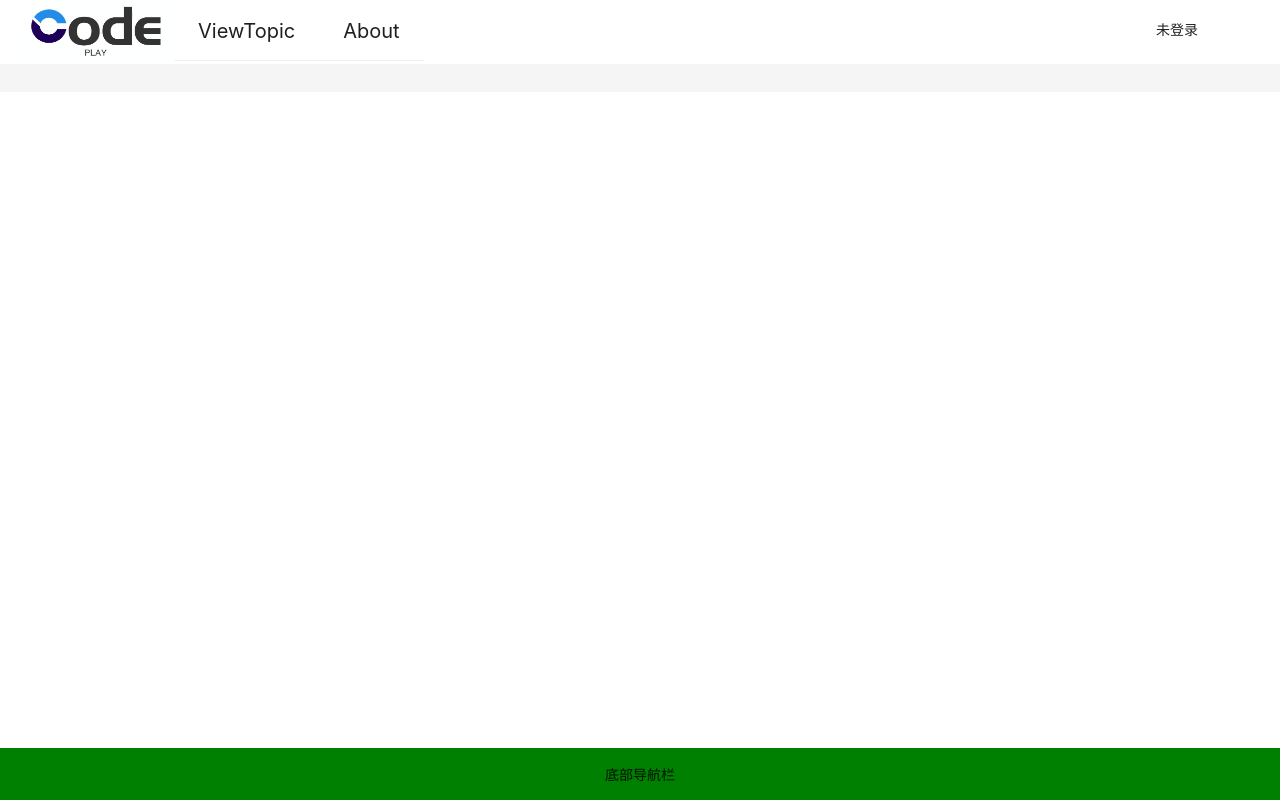
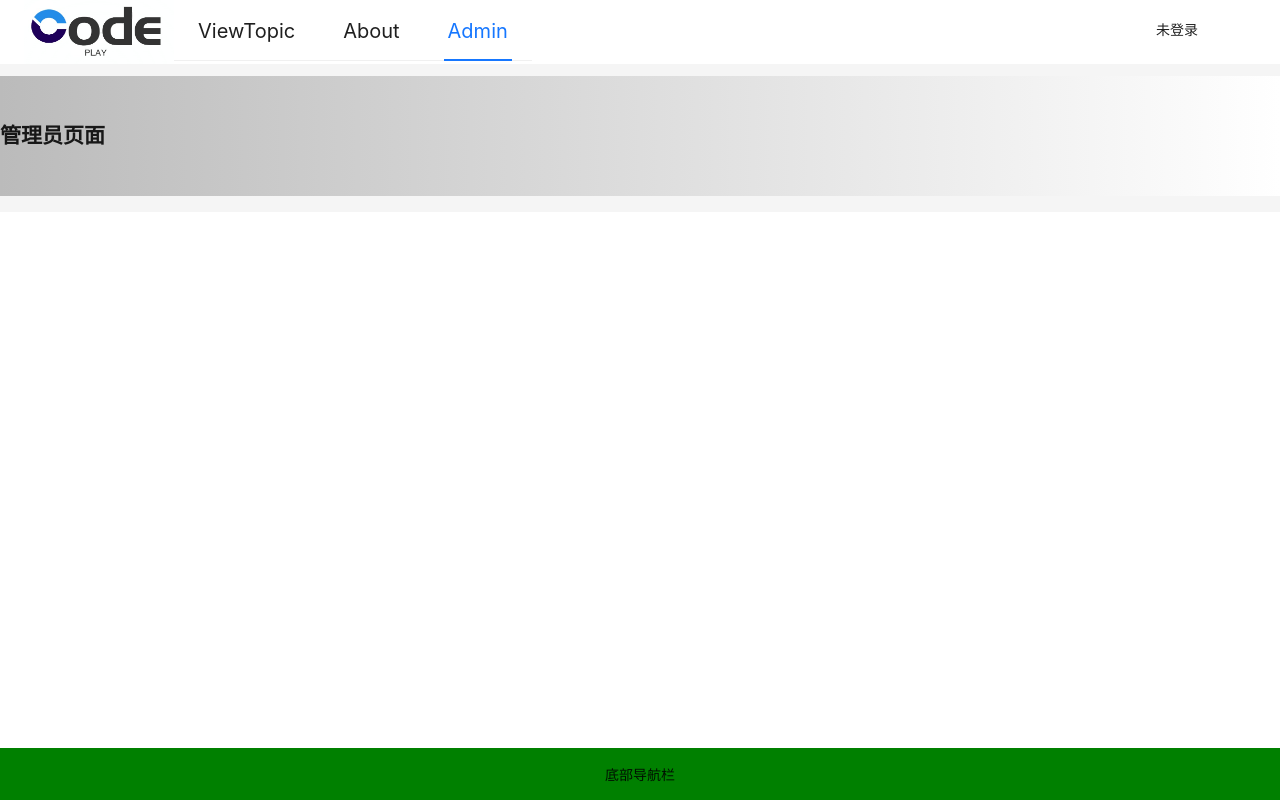
Before and after one commit to wzh-devin/codeplay-frontend, a Vue app: page /admin in a window 1280 px wide. Built offline with nearby package versions, Linux system fonts and the light colour scheme.

Commit message:
feat: 初始化项目模板

```diff
--- a/src/App.vue
+++ b/src/App.vue
@@ -1,5 +1,27 @@
 <script setup lang="ts">
 import BasicLayout from '@/layouts/BasicLayout.vue'
+import { useRoute, useRouter } from 'vue-router'
+import useUserStore from '@/store/user.ts'
+
+// 路由鉴权处理
+const router = useRouter()
+const route = useRoute()
+
+const userStore = useUserStore()
+
+// 路由守卫
+router.beforeEach((to, from, next) => {
+  // 判断登录用户是否有权限
+  if (to.meta?.authorize === 'admin') {
+    if (userStore.loginUser.role !== 'admin') {
+      next({
+        path: '/no-permission'
+      })
+      return
+    }
+  }
+  next()
+})
 </script>
 
 <template>
--- a/src/components/global/GlobalHeader.vue
+++ b/src/components/global/GlobalHeader.vue
@@ -46,7 +46,7 @@ const handleMenuClick = ({ key }: { key: string }) => {
             @click="handleMenuClick"
           >
             <template v-for="route in routes">
-              <a-menu-item v-if="route.name !== 'ROOT'" :key="route.path">
+              <a-menu-item v-if="route.meta?.isShow ?? true" :key="route.path">
                 {{ route.name }}
               </a-menu-item>
             </template>
--- a/src/router/routes.ts
+++ b/src/router/routes.ts
@@ -10,18 +10,44 @@ import type { RouteRecordRaw } from 'vue-router'
 const routes: Array<RouteRecordRaw> = [
   {
     path: '/',
-    name: 'ROOT',
+    name: 'root',
+    meta: {
+      isShow: false
+    },
     redirect: '/view-topic'
   },
   {
+    path: '/no-permission',
+    name: 'authentication',
+    meta: {
+      isShow: false
+    },
+    component: () => import('@/views/authentication/NoPermission.vue')
+  },
+  {
     path: '/view-topic',
+    meta: {
+      isShow: true
+    },
     name: 'ViewTopic',
     component: () => import('@/views/topic/ViewTopic.vue')
   },
   {
     path: '/about',
+    meta: {
+      isShow: true
+    },
     name: 'About',
     component: () => import('@/views/topic/About.vue')
+  },
+  {
+    path: '/admin',
+    name: 'Admin',
+    meta: {
+      isShow: true,
+      authorize: 'admin'
+    },
+    component: () => import('@/views/admin/Admin.vue')
   }
 ]
 
--- a/src/store/user.ts
+++ b/src/store/user.ts
@@ -11,6 +11,7 @@ interface IUserState {
   loginUser: {
     username: string
     password: string
+    role: string
   }
 }
 
@@ -18,7 +19,8 @@ const useUserStore = defineStore('user', {
   state: (): IUserState => ({
     loginUser: {
       username: '未登录',
-      password: ''
+      password: '',
+      role: 'admin'
     }
   }),
   actions: {}
--- /dev/null
+++ b/src/views/admin/Admin.vue
@@ -0,0 +1,20 @@
+<script setup lang="ts">
+/**
+ * 2025/3/30 18:01
+ * @author <a href="https://github.com/wzh-devin">devin</a>
+ * @description 管理员页面
+ * @version 1.0
+ * @since 1.0
+ */
+</script>
+
+<template>
+  <div class="admin">
+    <h1>管理员页面</h1>
+  </div>
+</template>
+
+<style scoped lang="less">
+.admin {
+}
+</style>
--- /dev/null
+++ b/src/views/authentication/NoPermission.vue
@@ -0,0 +1,15 @@
+<script setup lang="ts">
+/**
+ * 2025/3/30 17:41
+ * @author <a href="https://github.com/wzh-devin">devin</a>
+ * @description 无权限
+ * @version 1.0
+ * @since 1.0
+ */
+</script>
+
+<template>
+  <h1>你没有权限访问</h1>
+</template>
+
+<style scoped lang="less"></style>
```
